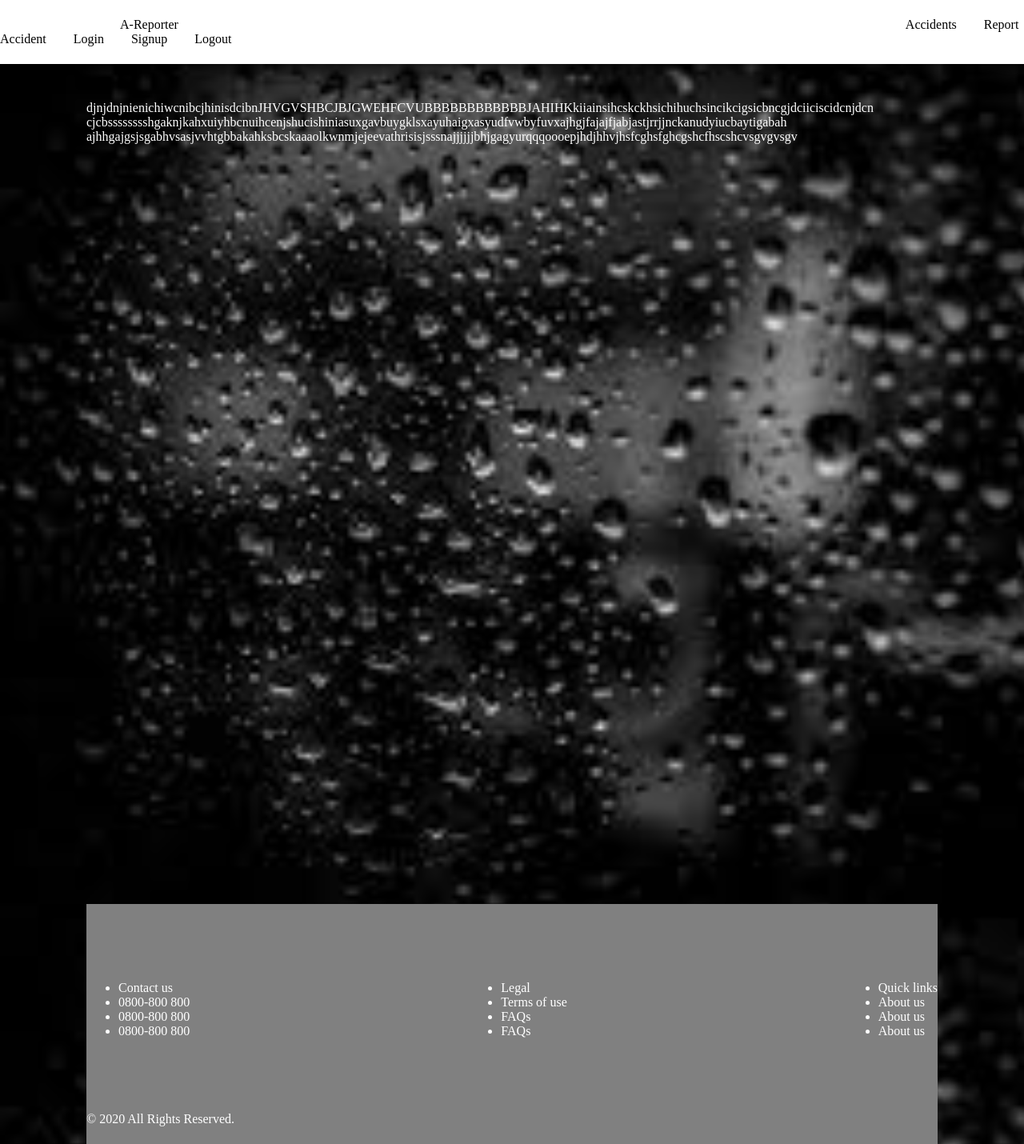
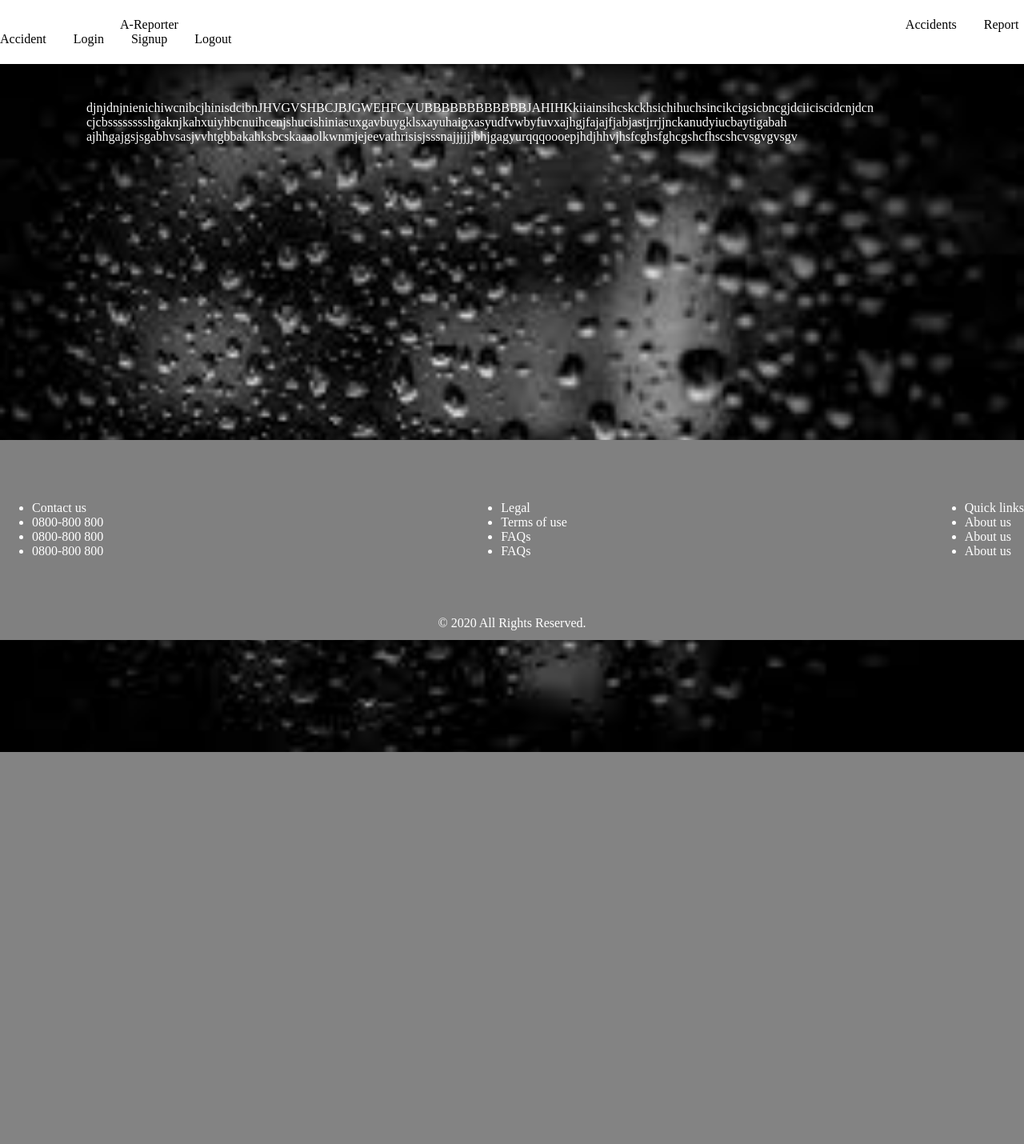
Before and after one commit to Peace-Apple/AReporter, a PHP site: page / in a window 1280 px wide. Shown: the whole page at 80% size. After the commit the page ends 940 px from the top, so only its background shows below. Run offline with PHP 8.4, Linux system fonts and the light colour scheme.

Commit message:
Add style to footer

```diff
--- a/assets/style.css
+++ b/assets/style.css
@@ -1,10 +1,16 @@
+html, body {
+  height: 100%;
+}
 body {
-  height: 125vh;
   background: url('images/back.jpeg');
   background-size: cover;
-  /* font-family: sans-serif; */
   margin-top: 80px;
   padding: 30px 100px;
+  /* display: flex;
+  flex-direction: column; */
+}
+.content-wrap {
+  /* flex: 1 0 auto; */
 }
 main {
   color: white;
@@ -19,6 +25,7 @@ header {
   display: flex;
   align-items: center;
   box-shadow: 0 0 25px 0 black;
+  width: 100%;
 }
 header *{
   display: inline;
@@ -41,17 +48,20 @@ header *{
 footer {
   color: white;
   background-color: gray;
-  margin-top: 950px;
-  height: 300px;
-  /* display: flex;
+  position: absolute;
+  left: 0;
   bottom: 0;
-  left: 0;
-  right: 0; */
+  width: 100%;
+  height: 250px;
+  /* flex-shrink: 0; */
 }
 footer .flex-parent-ft{
-  padding: 80px 0 60px 0;
+  padding: 60px 0 40px 0;
   display: flex;
   align-items: center;
   justify-content: space-between;
   align-items: flex-start;
 }
+.copyright {
+  text-align: center;
+}
```
